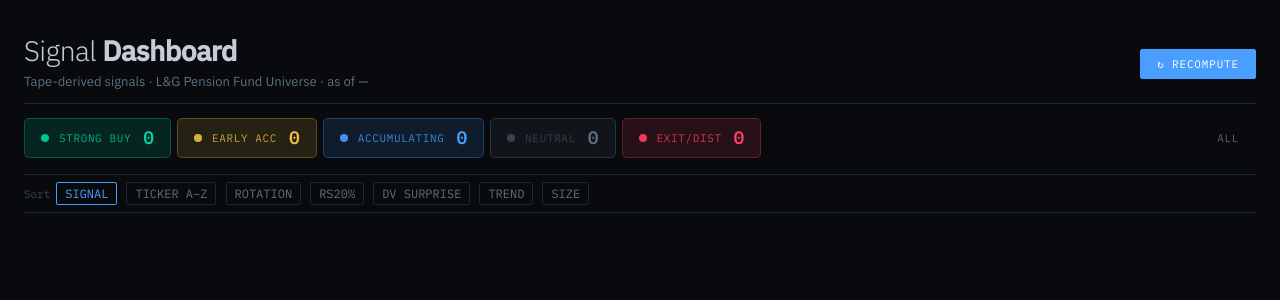
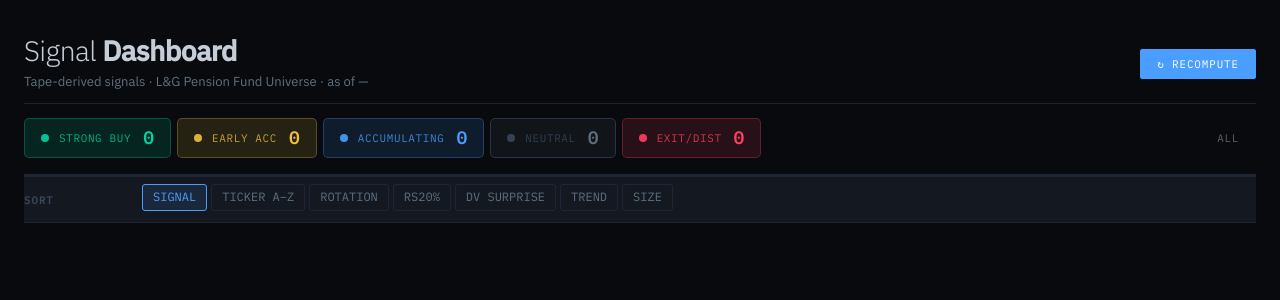
Before and after one commit to rhapsodians/Footprints, a Flask app: page /dashboard in a window 1280 px wide. Shown: the part 44-344 px from the top of the page. Run offline with Flask 3, Linux system fonts and the light colour scheme; data that the repository does not hold is empty.

Commit message:
Dashboard: correct hm-controls CSS applied, old fund-bar/sbar removed

```diff
--- a/templates/dashboard.html
+++ b/templates/dashboard.html
@@ -19,22 +19,25 @@
 .chip.nd{background:var(--surface);border-color:var(--border)}.chip.nd .dot{background:var(--text3)}.chip.nd .cl{color:var(--text3)}.chip.nd .cn{color:var(--text3)}
 .sdiv{flex:1}
 
-/* ── Pension fund bar ── */
-.fund-bar{display:flex;gap:4px;padding:6px 0;border-bottom:1px solid var(--border);background:var(--bg);flex-wrap:wrap;align-items:center}
-.fund-lbl{font-family:var(--mono);font-size:.73rem;color:var(--text3);margin-right:4px;white-space:nowrap}
-.fchip{font-family:var(--mono);font-size:.80rem;color:var(--text2);background:none;border:1px solid var(--border);border-radius:2px;padding:3px 9px;cursor:pointer;transition:all .15s;white-space:nowrap}
-.fchip:hover,.fchip.on{border-color:var(--accent);color:var(--accent);background:var(--blue-dim)}
-.schip{font-family:var(--mono);font-size:.80rem;color:var(--text2);background:none;border:1px solid var(--border);border-radius:2px;padding:3px 9px;cursor:pointer;transition:all .15s;white-space:nowrap}
-.schip:hover,.schip.on{border-color:var(--text2);color:var(--text1);background:var(--surface2)}
+/* ── Filter / sort control band (mirrors .hm-controls on heatmap) ── */
+.hm-controls-dash{background:var(--surface2);border-top:1px solid var(--border);border-bottom:1px solid var(--border);padding:0 0 4px}
+.hm-ctrl-row-dash{display:flex;align-items:center;gap:8px;padding:7px 0;flex-wrap:wrap}
+.hm-ctrl-row-dash+.hm-ctrl-row-dash{border-top:1px solid var(--border)}
+.ctrl-lbl-dash{font-family:var(--mono);font-size:.73rem;font-weight:600;letter-spacing:.08em;color:var(--text3);white-space:nowrap;width:110px;flex-shrink:0;text-transform:uppercase;padding-top:4px}
+.ctrl-chips-dash{display:flex;gap:4px;flex-wrap:wrap;flex:1}
+.fchip{font-family:var(--mono);font-size:.80rem;color:var(--text2);background:none;border:1px solid var(--border);border-radius:3px;padding:4px 10px;cursor:pointer;transition:all .15s;white-space:nowrap;line-height:1.4}
+.fchip:hover{border-color:var(--border2);color:var(--text)}
+.fchip.on{border-color:var(--accent);color:var(--accent);background:var(--blue-dim)}
+.schip{font-family:var(--mono);font-size:.80rem;color:var(--text2);background:none;border:1px solid var(--border);border-radius:3px;padding:4px 10px;cursor:pointer;transition:all .15s;white-space:nowrap;line-height:1.4}
+.schip:hover{border-color:var(--border2);color:var(--text)}
+.schip.on{border-color:var(--text2);color:var(--text);background:var(--surface3)}
 .fund-tag{display:inline-block;font-family:var(--mono);font-size:.73rem;color:var(--accent);border:1px solid var(--accent);border-radius:2px;padding:1px 4px;margin:1px 2px 0 0;opacity:.75;white-space:nowrap;vertical-align:middle}
 .sec-tag{display:inline-block;font-family:var(--mono);font-size:.73rem;letter-spacing:.04em;text-transform:uppercase;color:var(--text3);border:1px solid var(--border);border-radius:2px;padding:1px 5px;white-space:nowrap}
 .nm-sec{margin-top:4px}
 
-/* ── Sort bar ── */
-.sbar{display:flex;align-items:center;gap:6px;padding:7px 0;border-bottom:1px solid var(--border);flex-wrap:wrap}
-.sbar span{font-family:var(--mono);font-size:.73rem;color:var(--text3)}
-.sb2{font-family:var(--mono);font-size:.80rem;color:var(--text2);background:none;border:1px solid var(--border);border-radius:2px;padding:3px 8px;cursor:pointer;transition:all .15s}
-.sb2:hover,.sb2.active{border-color:var(--accent);color:var(--accent)}
+.sb2{font-family:var(--mono);font-size:.80rem;color:var(--text2);background:none;border:1px solid var(--border);border-radius:3px;padding:4px 10px;cursor:pointer;transition:all .15s;white-space:nowrap;line-height:1.4}
+.sb2:hover{border-color:var(--border2);color:var(--text)}
+.sb2.active{border-color:var(--accent);color:var(--accent);background:var(--blue-dim)}
 .asof{font-family:var(--mono);font-size:.73rem;color:var(--text3);margin-left:auto}
 
 /* ── Card grid ── */
@@ -209,22 +212,22 @@
   <div class="chip" onclick="filt(null)" style="opacity:.55"><span class="cl">ALL</span></div>
 </div>
 
-<!-- Pension fund filter (populated by JS if funds exist) -->
-<div class="fund-bar" id="fund-bar" style="display:none">
-  <span class="fund-lbl">Pension Fund</span>
-  <div class="fund-chips" id="fund-chips-inner"></div>
+<!-- Unified filter + sort control band — same structure as heatmap -->
+<div class="hm-controls-dash">
+  <!-- Pension fund filter (populated by JS) -->
+  <div class="hm-ctrl-row-dash" id="fund-bar" style="display:none">
+    <span class="ctrl-lbl-dash">Pension Fund</span>
+    <div class="ctrl-chips-dash" id="fund-chips-inner"></div>
   </div>
-
-<!-- Sector filter bar (populated by JS) -->
-<div class="fund-bar" id="sector-bar" style="display:none">
-  <span class="fund-lbl">Sector</span>
-  <div class="fund-chips" id="sector-chips-inner"></div>
+  <!-- Sector filter (populated by JS) -->
+  <div class="hm-ctrl-row-dash" id="sector-bar" style="display:none">
+    <span class="ctrl-lbl-dash">Sector</span>
+    <div class="ctrl-chips-dash" id="sector-chips-inner"></div>
   </div>
-
-<!-- Sort bar -->
-<div class="sbar">
-  <span class="sbar-lbl">Sort</span>
-  <div class="sbar-btns">
+  <!-- Sort -->
+  <div class="hm-ctrl-row-dash">
+    <span class="ctrl-lbl-dash">Sort</span>
+    <div class="ctrl-chips-dash">
       <button class="sb2 active" onclick="doSort('signal',this)">SIGNAL</button>
       <button class="sb2" onclick="doSort('ticker',this)">TICKER A–Z</button>
       <button class="sb2" onclick="doSort('rotation',this)">ROTATION</button>
@@ -234,6 +237,7 @@
       <button class="sb2" onclick="doSort('size',this)">SIZE</button>
     </div>
     <span class="asof">{{ as_of_date }}</span>
+  </div>
 </div>
 
 <!-- Card grid -->
@@ -778,8 +782,7 @@ function openHistory(ticker) {
   if(!bar) return;
   const fids=Object.keys(PF);
   if(!fids.length) return;
-  const outer=document.getElementById('fund-bar'); if(outer) outer.style.display='grid';
-  bar.style.display='flex'; bar.style.flexWrap='wrap'; bar.style.gap='5px';
+  const outer=document.getElementById('fund-bar'); if(outer) outer.style.display='flex';
   const allBtn=document.createElement('button'); allBtn.className='fchip on'; allBtn.textContent='ALL'; allBtn.title='Show all ETFs';
   allBtn.onclick=function(){ filtFund(null,this); };
   bar.appendChild(allBtn);
@@ -803,8 +806,7 @@ function openHistory(ticker) {
   const sectors=ORDER.filter(s=>present.includes(s))
                      .concat(present.filter(s=>!ORDER.includes(s)).sort());
   if(!sectors.length) return;
-  const outerSec=document.getElementById('sector-bar'); if(outerSec) outerSec.style.display='grid';
-  bar.style.display='flex'; bar.style.flexWrap='wrap'; bar.style.gap='5px';
+  const outerSec=document.getElementById('sector-bar'); if(outerSec) outerSec.style.display='flex';
   const allBtn=document.createElement('button');
   allBtn.className='schip on'; allBtn.textContent='ALL';
   allBtn.onclick=function(){ filtSec(null,this); };
--- a/templates/heatmap.html
+++ b/templates/heatmap.html
@@ -4,7 +4,7 @@
 {% block head %}
 <style>
 /* ── Control band (fund filter + sort + legend) ── */
-.hm-controls{background:var(--surface);border-top:1px solid var(--border);border-bottom:1px solid var(--border);padding:0 0 4px}
+.hm-controls{background:var(--surface2);border-top:1px solid var(--border);border-bottom:1px solid var(--border);padding:0 0 4px}
 .hm-ctrl-row{display:flex;align-items:center;gap:8px;padding:7px 0;flex-wrap:wrap}
 .hm-ctrl-row+.hm-ctrl-row{border-top:1px solid var(--border)}
 .ctrl-lbl{font-family:var(--mono);font-size:.73rem;font-weight:600;letter-spacing:.08em;color:var(--text3);white-space:nowrap;width:110px;flex-shrink:0;text-transform:uppercase;padding-top:4px}
```
Lines whose indentation alone changed are shown as unchanged.
